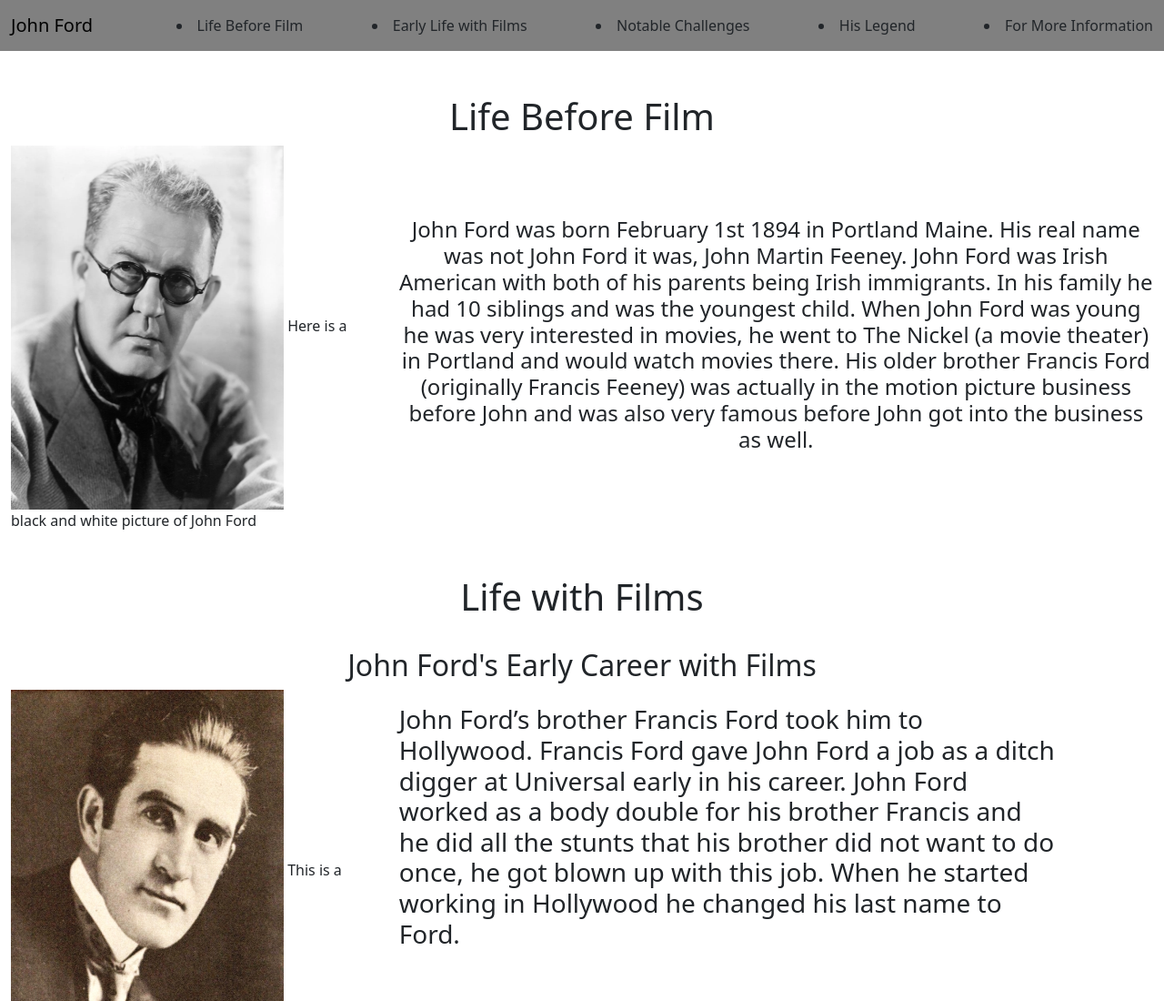
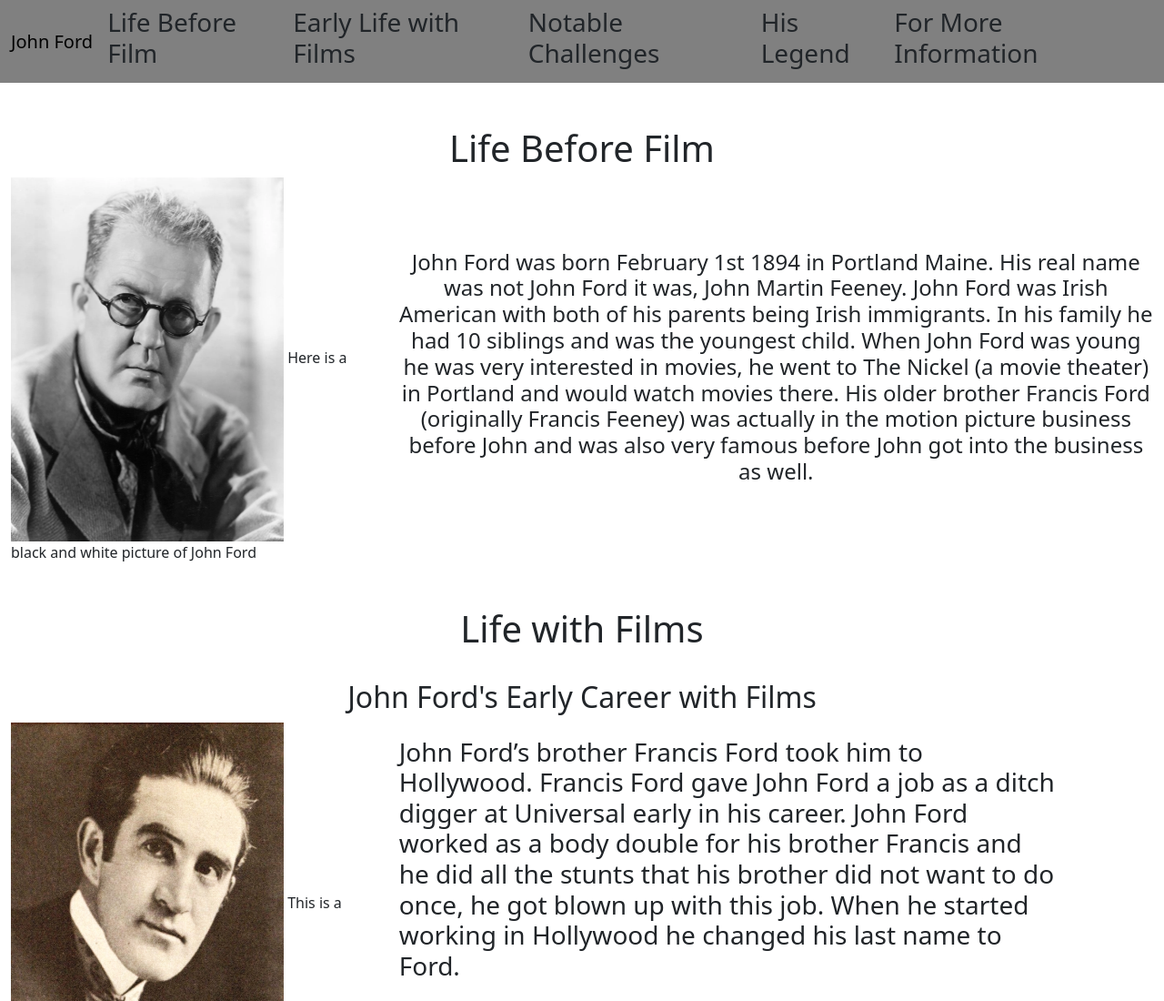
Before and after one commit to LGreen808/Hey-Look-Ma-Im-Famous-, a plain HTML site: page index.html in a window 1280 px wide. Shown: the top 1100 px of the page at 91% size. Drawn offline with nearby package versions, Linux system fonts and the light colour scheme; a web font is replaced by a local one.

Commit message:
Still tying to fix the navbar

```diff
--- a/index.html
+++ b/index.html
@@ -27,13 +27,12 @@
             <nav class="navbar navbar-expand-lg ">
                 <div class="container-fluid">
                   <a class="navbar-brand" href="#">John Ford</a>
-                      <li class="nav-item">Life Before Film</li>
-                      <li class="nav-item">Early Life with Films</li>
-                      <li class="nav-item">Notable Challenges</li>
-                      <li class="nav-item">His Legend</li>
-                      <li class="nav-item">For More Information</li>
-                        </ul>
-                    </ul>
+                      <h3 class="nav-item">Life Before Film</h3>
+                      <h3 class="nav-item">Early Life with Films</h3>
+                      <h3 class="nav-item">Notable Challenges</h3>
+                      <h3 class="nav-item">His Legend</h3>
+                      <h3 class="nav-item">For More Information</h3>
+
                   </div>
                 </div>
               </nav>
```
